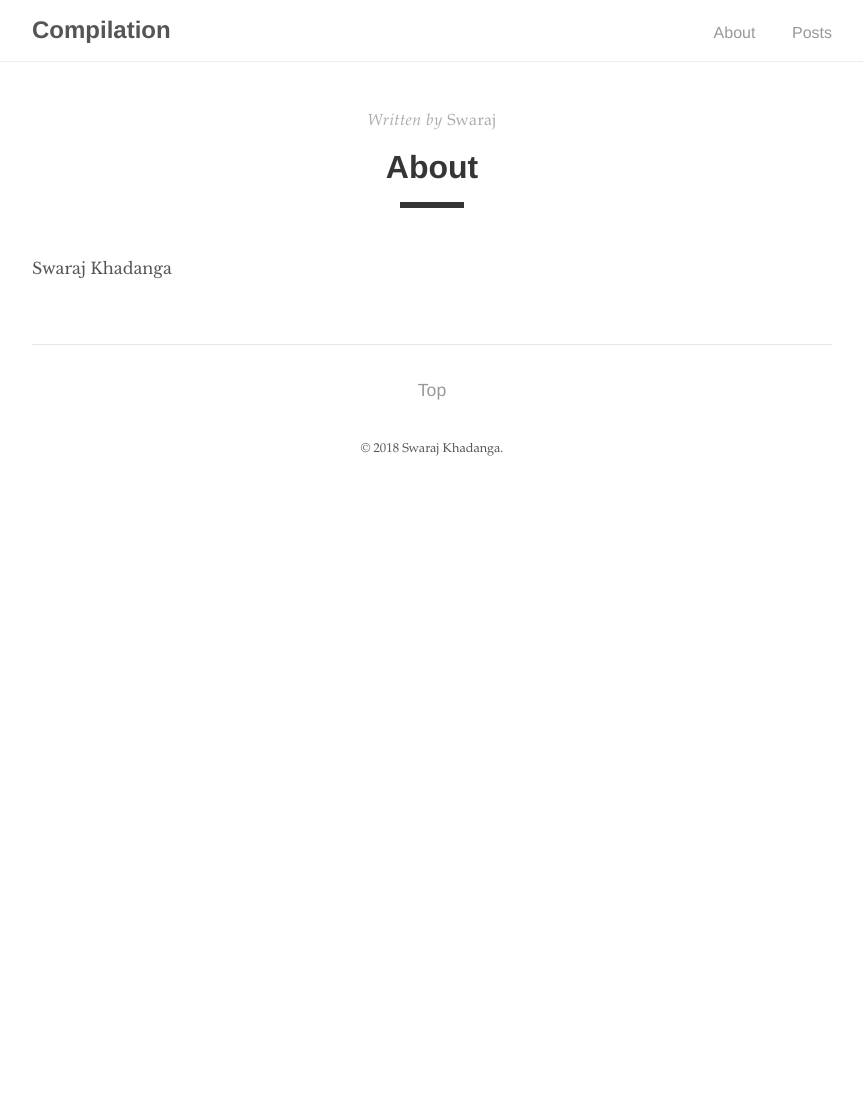
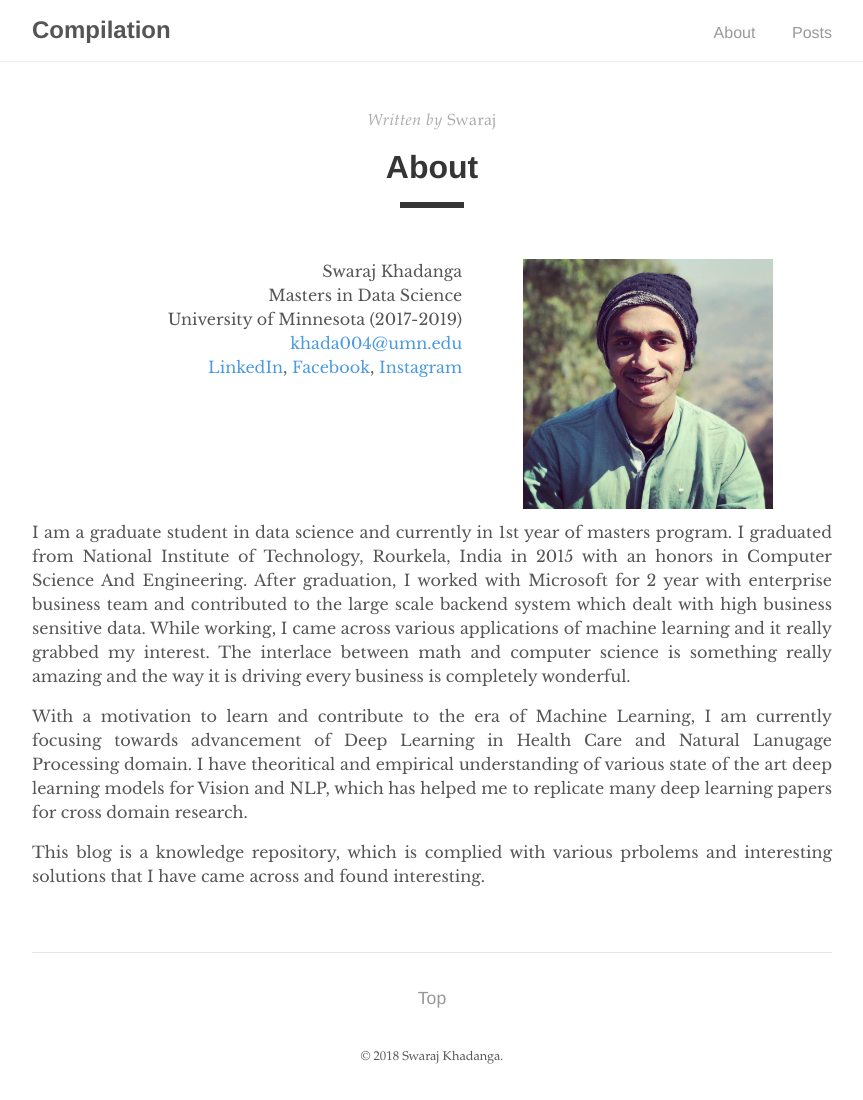
Before and after one commit to Swarajk7/swarajk7.github.io, a Jekyll site: the page built from about.md, in a window 1280 px wide. Shown: the whole page, without its empty margins (208-1071 px from the left). Built offline with Jekyll 4.4.1, drawn with Linux system fonts in a browser that asks for light colours; before the commit the page ends 900 px from its top, so only the background shows below that.

Commit message:
updated about me page

```diff
--- a/about.md
+++ b/about.md
@@ -4,5 +4,29 @@ title: "About"
 author: "Swaraj"
 permalink: /about/
 ---
+<style>
+#dp {
+    height: auto;
+    width: auto;
+    max-width: 250px;
+    max-height: 250px;
+}
+</style>
+<table width="100%">
+    <td align="right">
+        Swaraj Khadanga<br>
+        Masters in Data Science<br>
+        University of Minnesota (2017-2019) <br>
+        <a href="mailto:khada004@umn.edu" target="_top">khada004@umn.edu</a><br>
+        <a href="https://www.linkedin.com/in/swaraj-khadanga-7022575a/">LinkedIn</a>,
+        <a href="https://www.facebook.com/swarajk7">Facebook</a>,
+        <a href="https://www.instagram.com/sonukhadanga/">Instagram</a><br>
+    </td>
+    <td align="left"><img src="../assets/dp.jpg" id="dp"></td>
+</table>
 
-Swaraj Khadanga
+I am a graduate student in data science and currently in 1st year of masters program. I graduated from National Institute of Technology, Rourkela, India in 2015 with an honors in Computer Science And Engineering. After graduation, I worked with Microsoft for 2 year with enterprise business team and contributed to the large scale backend system which dealt with high business sensitive data. While working, I came across various applications of machine learning and it really grabbed my interest. The interlace between math and computer science is something really amazing and the way it is driving every business is completely wonderful.
+
+With a motivation to learn and contribute to the era of Machine Learning, I am currently focusing towards advancement of Deep Learning in Health Care and Natural Lanugage Processing domain. I have theoritical and empirical understanding of various state of the art deep learning models for Vision and NLP, which has helped me to replicate many deep learning papers for cross domain research.
+
+This blog is a knowledge repository, which is complied with various prbolems and interesting solutions that I have came across and found interesting.
```
Also changed, not shown: assets/dp.jpg (added), assets/image.jpg (added).
